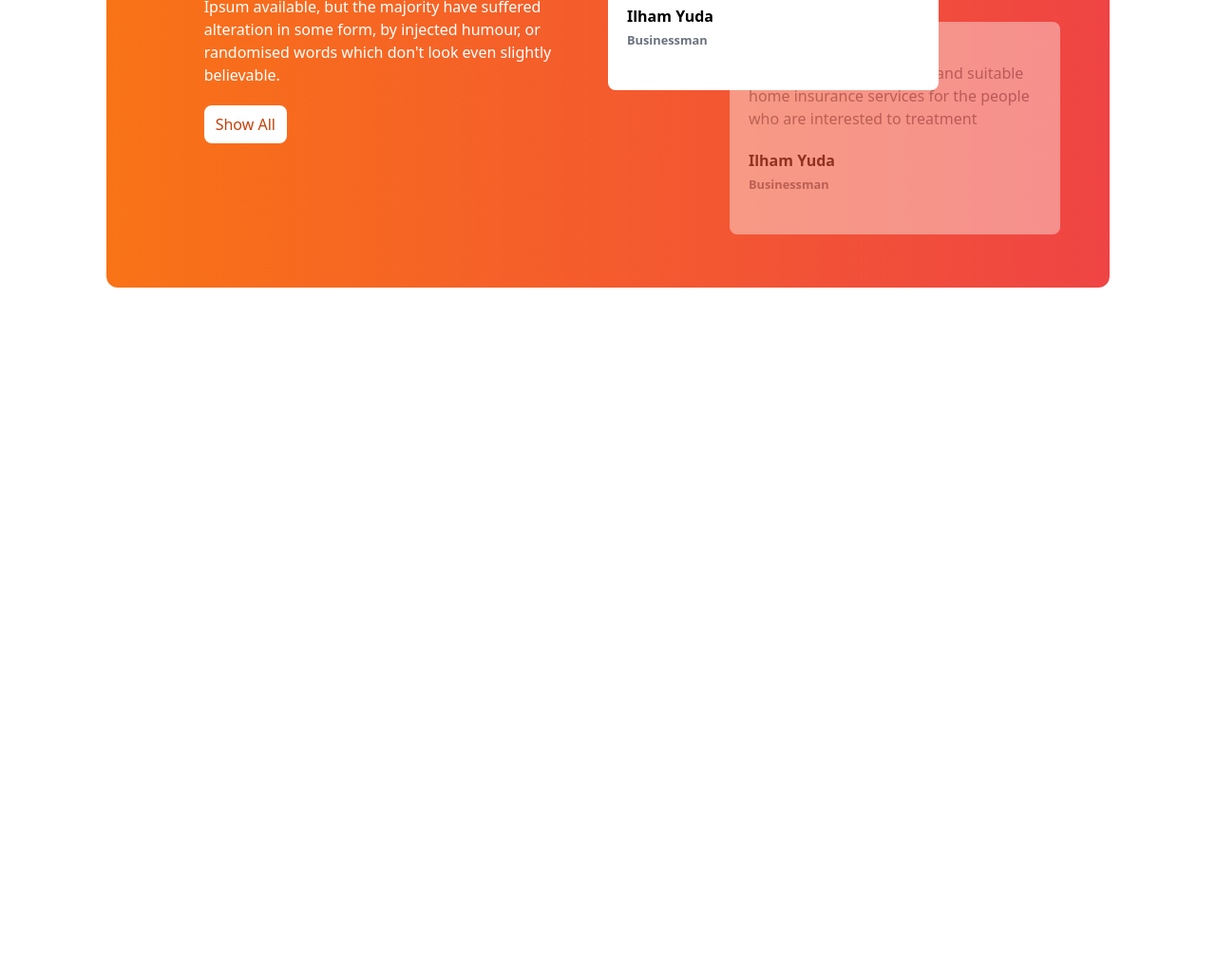
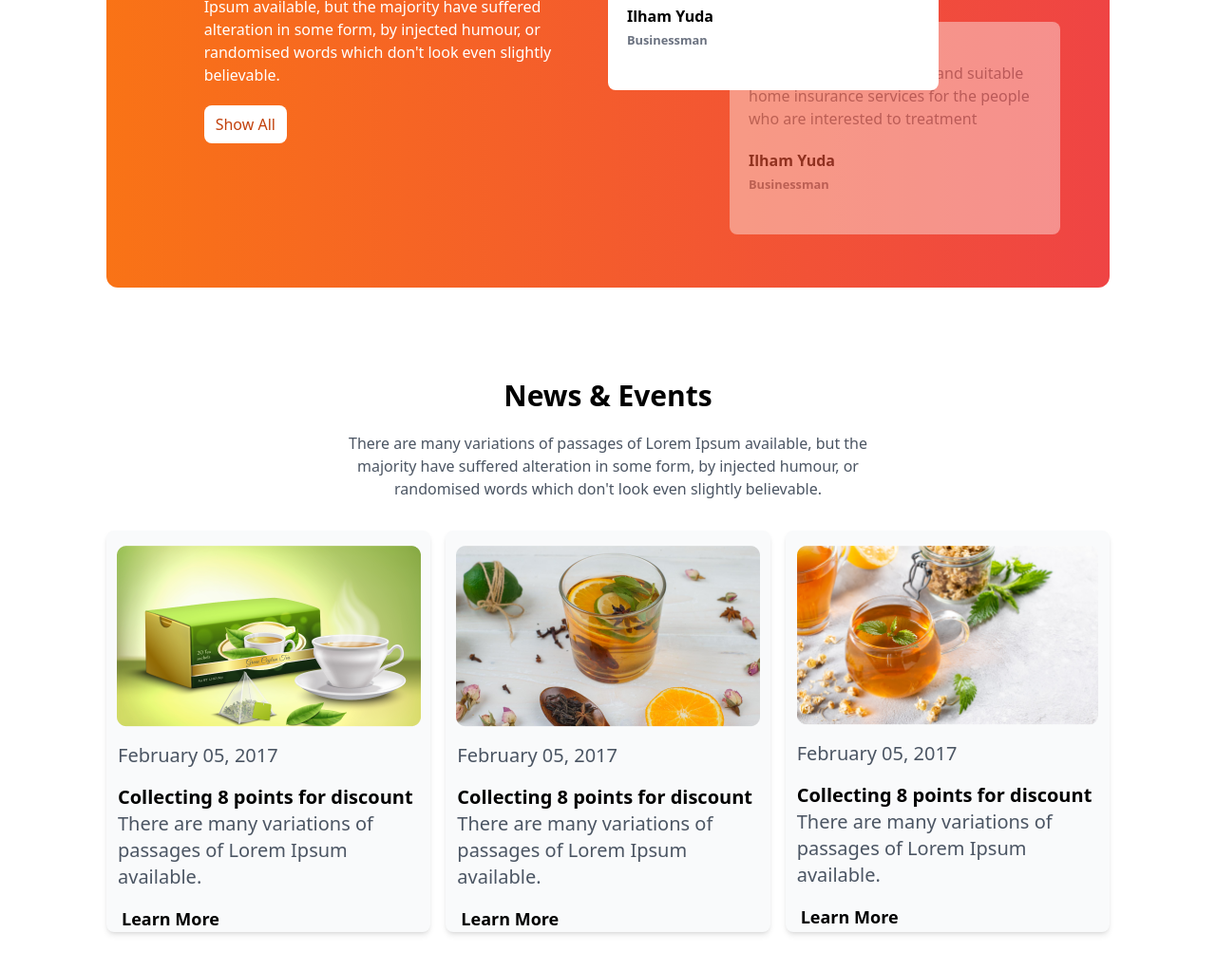
Before and after one commit to Dipok-Kumar-Ray/Tea-House, a plain HTML site: page images/index.html in a window 1280 px wide. Shown: the part 2017-3039 px from the top of the page at 95% size. Before the commit the page ends 2416 px from the top, so only its background shows below. Drawn offline with nearby package versions, Linux system fonts and the light colour scheme.

Commit message:
added discount offer card complete

```diff
--- a/images/index.html
+++ b/images/index.html
@@ -191,6 +191,40 @@
             </div>
         </section>
 
+        <div class="text-center mb-8">
+            <h1 class="text-3xl md:text-4 xl font-bold mb-5">News & Events</h1>
+            <p class="text-gray-600 max-w-xl mx-auto mb-8">There are many variations of passages of Lorem Ipsum available, but the majority have suffered alteration in some form, by injected humour, or randomised words which don't look even slightly believable.</p>
+        </div>
+        <!-- Discount offer card -->
+
+        <!-- <section class="flex flex-cols-3 flex-row-1  gap-4 text-center">
+
+        </section> -->
+
+        <div class="grid lg:grid-cols-3 gap-4 mb-6">
+            <div class="rounded-lg shadow-md bg-gray-50 mb-4">
+                <img class="mx-auto pt-4" src="./news-1.png" alt="">
+                <p class="text-xl text-gray-600 px-3 mt-4"> February 05, 2017 </p>
+                <h2 class="font-bold text-xl px-3  mt-4">Collecting 8 points for discount</h2>
+                <p class="text-xl text-gray-600 px-3">There are many variations of passages of Lorem Ipsum available.</p>
+                <button class="mx-4 font-bold text-lg  mt-4">Learn More</button>
+            </div>
+            <div class="rounded-lg shadow-md bg-gray-50 mb-4">
+                <img class="mx-auto pt-4" src="./news-2.png" alt="">
+                <p class="text-xl text-gray-600 px-3  mt-4"> February 05, 2017 </p>
+                <h2 class="font-bold text-xl px-3  mt-4">Collecting 8 points for discount</h2>
+                <p class="text-xl text-gray-600 px-3">There are many variations of passages of Lorem Ipsum available.</p>
+                <button class="mx-4 font-bold text-lg  mt-4">Learn More</button>
+            </div>
+            <div class="rounded-lg shadow-md bg-gray-50 mb-4">
+                <img class="mx-auto pt-4 px-3" src="./news-3.png" alt="">
+                <p class="text-xl text-gray-600 px-3  mt-4"> February 05, 2017 </p>
+                <h2 class="font-bold text-xl px-3  mt-4">Collecting 8 points for discount</h2>
+                <p class="text-xl text-gray-600 px-3">There are many variations of passages of Lorem Ipsum available.</p>
+                <button class="mx-4 font-bold text-lg  mt-4">Learn More</button>
+            </div>
+        </div>
+
     </main>
 </body>
 </html>
```
